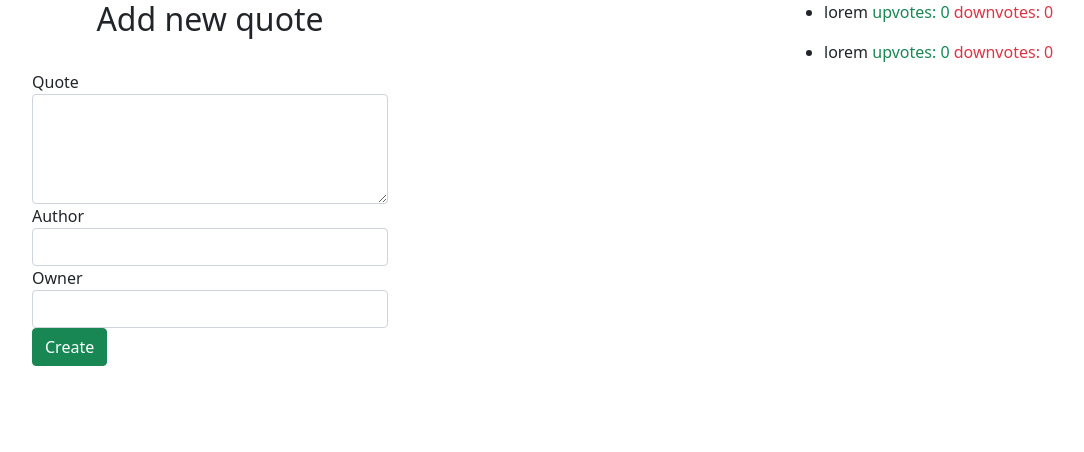
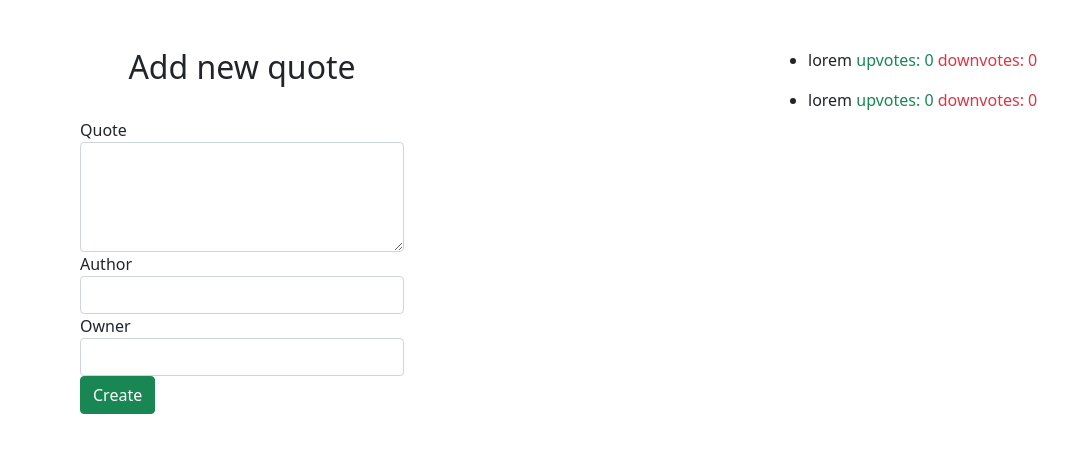
Before and after one commit to Maltilda-Nyaboke/week-8, an Angular app: page / in a window 1280 px wide. Shown: the top 452 px of the page, without its empty margins (50-1134 px from the left). Built offline with nearby package versions, Linux system fonts and the light colour scheme.

Commit message:
feature:link to icons

```diff
--- a/src/app/quote-form/quote-form.component.html
+++ b/src/app/quote-form/quote-form.component.html
@@ -1,9 +1,9 @@
 
 <div class="container">
-  <div class="row">
+  <div class="row p-5">
     <div class="col-md-4"><h2 class="text-center">Add new quote</h2>
       <br>
-      <form>
+      <form #quoteForm ="ngForm">
 
           <div class="form-group">
 
--- a/src/app/quote-form/quote-form.component.ts
+++ b/src/app/quote-form/quote-form.component.ts
@@ -1,4 +1,4 @@
-import { Component, OnInit } from '@angular/core';
+import { Component, OnInit,Input,Output,EventEmitter } from '@angular/core';
 import { Quote } from '../quote';
 
 @Component({
@@ -15,6 +15,10 @@ export class QuoteFormComponent implements OnInit {
 create(i){
 
 }
+// @Output() addQuote = new EventEmitter<Quote>()
+// submitQuote(){
+//   this.addQuote.emit(this.quote);
+//     }
   constructor() { }
 
   ngOnInit(): void {
--- a/src/app/quote-highlight.directive.ts
+++ b/src/app/quote-highlight.directive.ts
@@ -7,6 +7,7 @@ export class QuoteHighlightDirective {
 
   constructor(private elem:ElementRef) {
     elem.nativeElement.style.color ="";
+    elem.nativeElement.style.border = "2px"
    }
 
 }
--- a/src/app/quote.ts
+++ b/src/app/quote.ts
@@ -1,4 +1,9 @@
+
+
+
+
 export class Quote {
+  showDescription:boolean;
     quote: string;
     author:string;
     upvotes:number;
@@ -8,6 +13,7 @@ export class Quote {
       this.author =author;
       this.upvotes = upvotes;
       this.downvotes = downvotes;
+      this.showDescription = false;
     }
 
 }
--- a/src/index.html
+++ b/src/index.html
@@ -6,6 +6,7 @@
   <base href="/">
   <meta name="viewport" content="width=device-width, initial-scale=1">
   <link href="https://cdn.jsdelivr.net/npm/bootstrap@5.1.3/dist/css/bootstrap.min.css" rel="stylesheet" integrity="sha384-1BmE4kWBq78iYhFldvKuhfTAU6auU8tT94WrHftjDbrCEXSU1oBoqyl2QvZ6jIW3" crossorigin="anonymous">
+  <script src="https://kit.fontawesome.com/f80737f64c.js" crossorigin="anonymous"></script>
   <link rel="icon" type="image/x-icon" href="favicon.ico">
 </head>
 <body>
```
